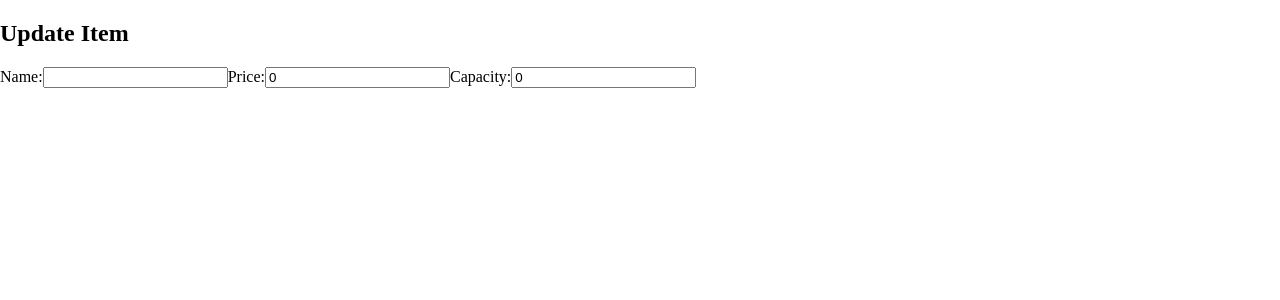
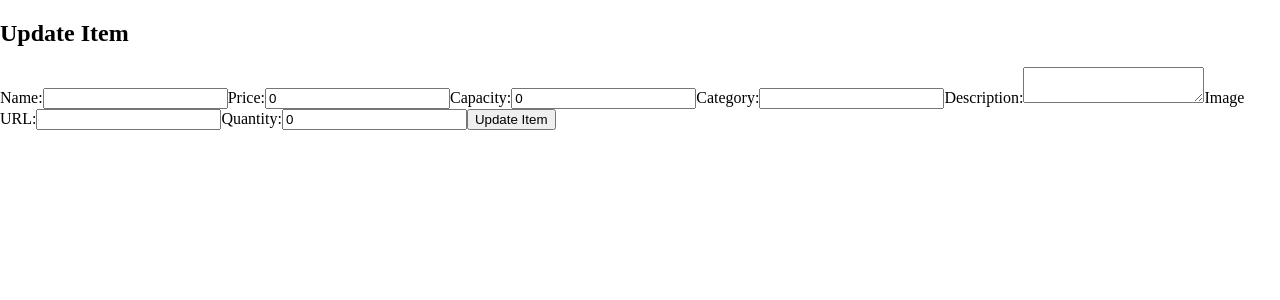
Before and after one commit to omar-albarakeh/Solar-IQ-React, a React (Create React App) app: page /update-item/1 in a window 1280 px wide. Shown: the top 300 px of the page. Built offline with nearby package versions, Linux system fonts and the light colour scheme; no server answers.

Commit message:
React <> update form  page updated

```diff
--- a/src/pages/market/UpdateItemForm.jsx
+++ b/src/pages/market/UpdateItemForm.jsx
@@ -62,7 +62,23 @@ const UpdateItemForm = () => {
           Capacity:
           <input type="number" name="capacity" value={item.capacity} onChange={handleChange} />
         </label>
-
+        <label>
+          Category:
+          <input type="text" name="category" value={item.category} onChange={handleChange} />
+        </label>
+        <label>
+          Description:
+          <textarea name="description" value={item.description} onChange={handleChange} />
+        </label>
+        <label>
+          Image URL:
+          <input type="text" name="imageUrl" value={item.imageUrl} onChange={handleChange} />
+        </label>
+        <label>
+          Quantity:
+          <input type="number" name="quantity" value={item.quantity} onChange={handleChange} />
+        </label>
+        <button type="submit">Update Item</button>
       </form>
     </div>
   );
```
